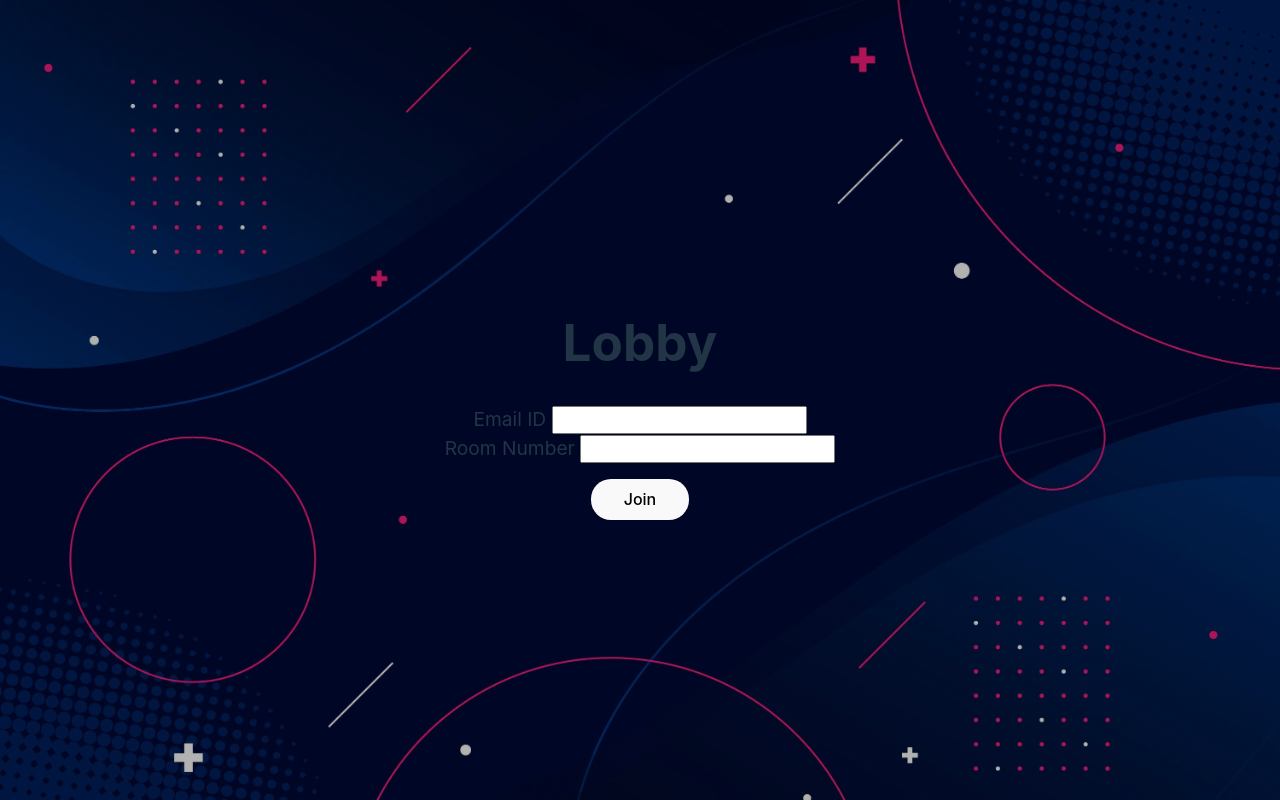
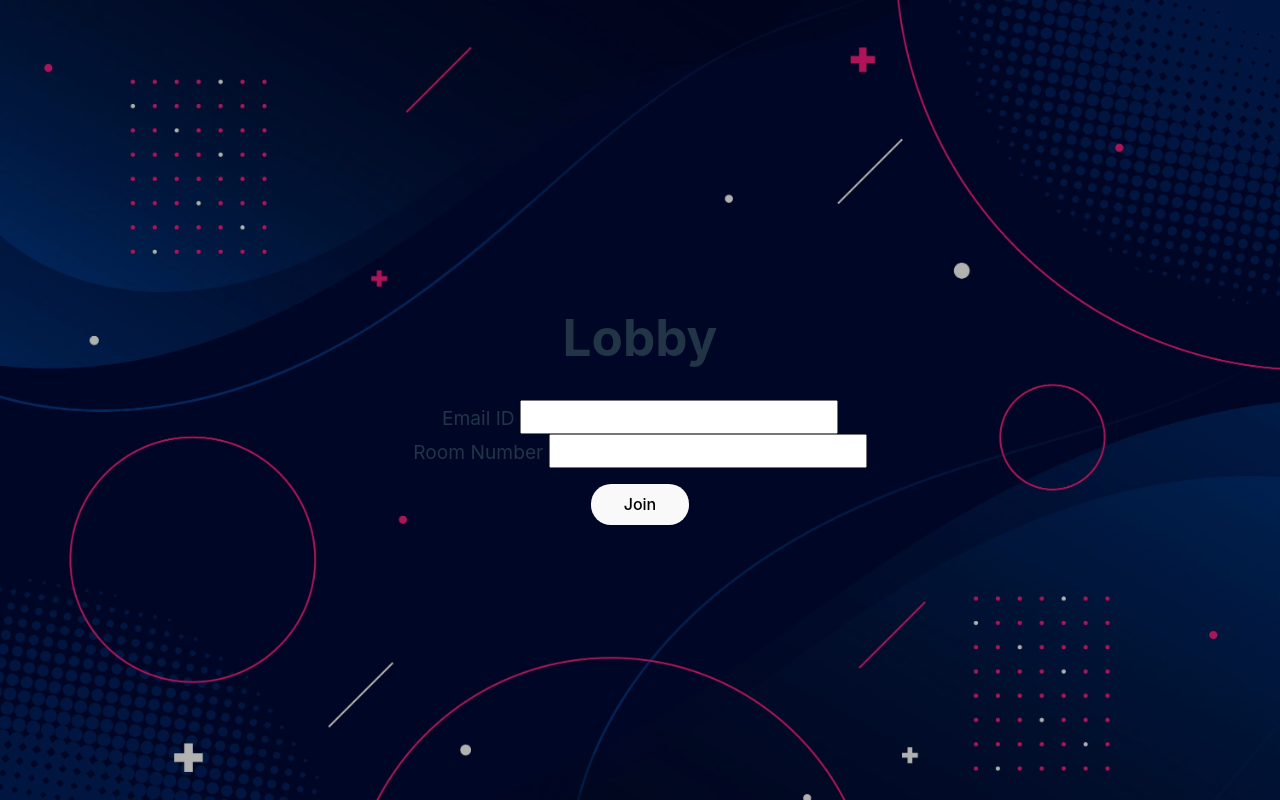
Before and after one commit to amit5885/video-chat-webrtc, a React (Vite) app in the folder client/: page / in a window 1280 px wide. Built offline with nearby package versions, Linux system fonts and the light colour scheme; no server answers.

Commit message:
Update Lobby.jsx

```diff
--- a/client/src/screens/Lobby.jsx
+++ b/client/src/screens/Lobby.jsx
@@ -43,7 +43,7 @@ const LobbyScreen = () => {
         id="email"
         value={email}
         onChange={(e) => setEmail(e.target.value)}
-        style={{ fontSize: '1.2em' }}
+        style={{ fontSize: '1.5em' }}
       />
       <br />
       <label htmlFor="room" style={{ fontSize: '1.2em' }}>Room Number </label>
@@ -52,7 +52,7 @@ const LobbyScreen = () => {
         id="room"
         value={room}
         onChange={(e) => setRoom(e.target.value)}
-        style={{ fontSize: '1.2em' }}
+        style={{ fontSize: '1.5em' }}
       />
       <br />
       <button>Join</button>
```
